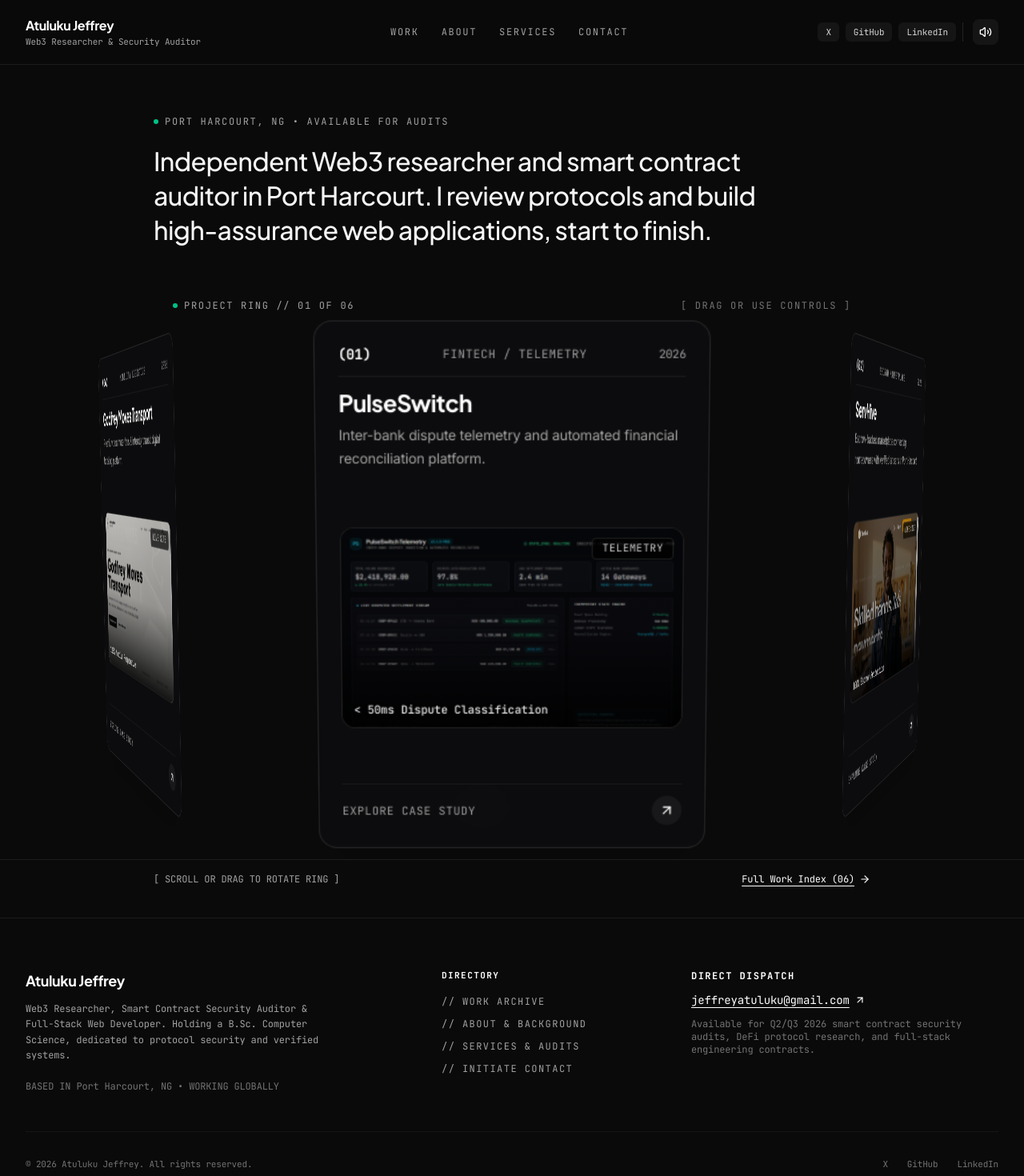
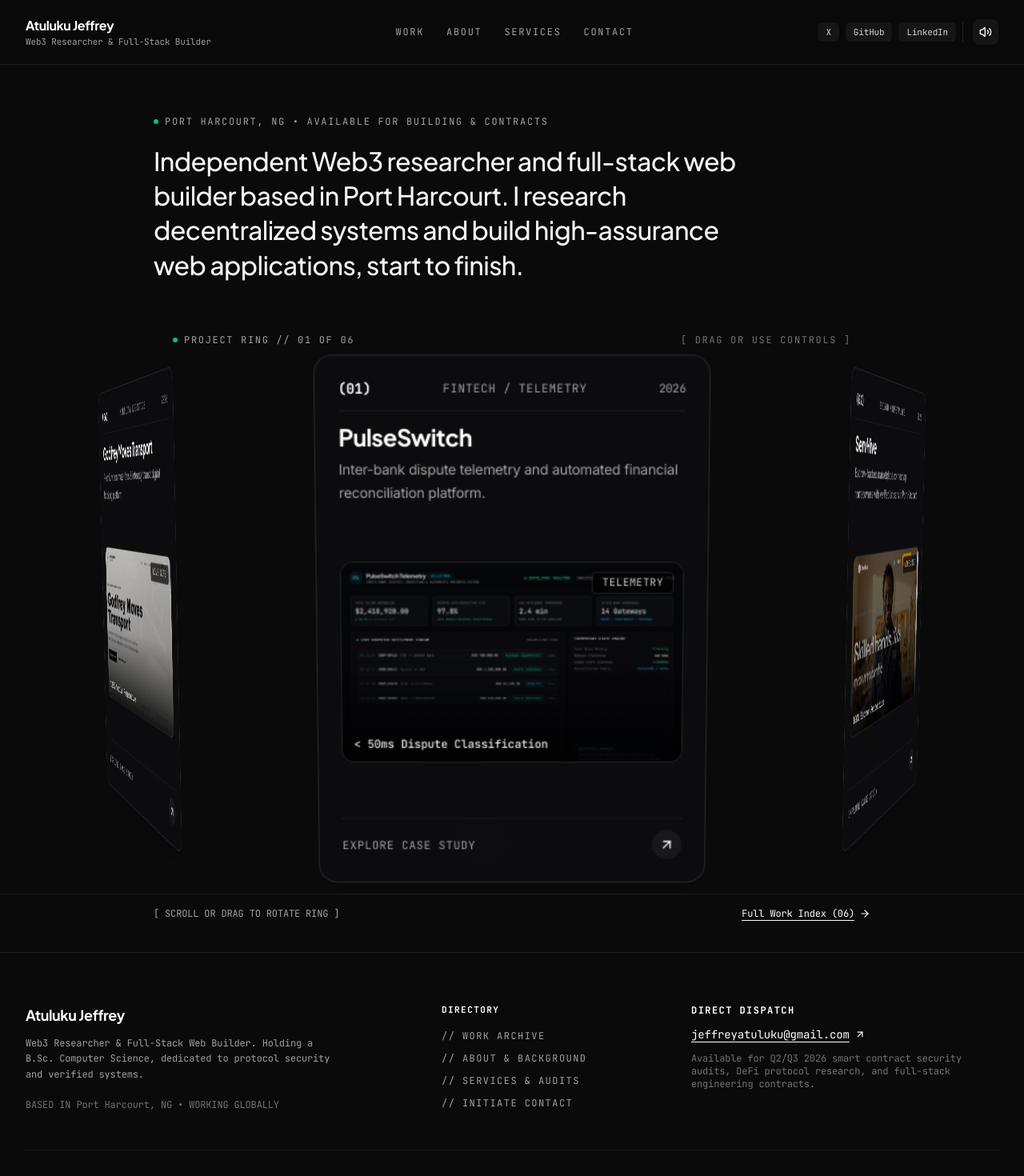
Before and after one commit to Jeffrey978/portfolio, a Next.js app: page / in a window 1280 px wide. Shown: the top 1470 px of the page at 80% size. Built offline with nearby package versions, Linux system fonts and the light colour scheme.

Commit message:
feat: emphasize full-stack web builder across headline, header, and profile

```diff
--- a/src/app/layout.tsx
+++ b/src/app/layout.tsx
@@ -28,15 +28,16 @@ const jetBrainsMono = JetBrains_Mono({
 });
 
 export const metadata: Metadata = {
-  title: "Jeffrey // Web3 Researcher, Security Auditor & Full-Stack Engineer",
+  title: "Atuluku Jeffrey // Web3 Researcher & Full-Stack Builder",
   description:
-    "Portfolio of Jeffrey (B.Sc. Computer Science) — Independent Web3 researcher, smart contract security auditor, and full-stack web developer based in Port Harcourt, Nigeria. Creator of PulseSwitch, ServHive, and decentralized AI automation engines.",
+    "Portfolio of Atuluku Jeffrey (B.Sc. Computer Science) — Independent Web3 researcher and full-stack web builder based in Port Harcourt, Nigeria. Creator of PulseSwitch, ServHive, and decentralized AI automation engines.",
   keywords: [
+    "Atuluku Jeffrey",
     "Jeffrey",
-    "Atuluku Jeffrey",
-    "Smart Contract Security Auditor",
     "Web3 Researcher",
+    "Full-Stack Web Builder",
     "Full-Stack Web Developer",
+    "Smart Contract Security",
     "PulseSwitch",
     "ServHive",
     "Port Harcourt",
@@ -47,8 +48,8 @@ export const metadata: Metadata = {
   ],
   authors: [{ name: "Atuluku Jeffrey", url: "https://github.com/Jeffrey978" }],
   openGraph: {
-    title: "Jeffrey // Web3 Researcher & Smart Contract Security Auditor",
-    description: "High-assurance protocol audits, Web3 research, and full-stack software architectures.",
+    title: "Atuluku Jeffrey // Web3 Researcher & Full-Stack Builder",
+    description: "High-assurance web applications, decentralized protocol research, and full-stack software architectures.",
     type: "website",
   },
 };
--- a/src/app/page.tsx
+++ b/src/app/page.tsx
@@ -15,7 +15,7 @@ export default function HomePage() {
           {/* Subtle Live Status Pill */}
           <div className="inline-flex items-center gap-2 text-xs font-mono text-neutral-400 mb-5">
             <span className="w-1.5 h-1.5 rounded-full bg-emerald-400 animate-pulse" />
-            <span className="uppercase tracking-[0.14em]">PORT HARCOURT, NG &bull; AVAILABLE FOR AUDITS</span>
+            <span className="uppercase tracking-[0.14em]">PORT HARCOURT, NG &bull; AVAILABLE FOR BUILDING &amp; CONTRACTS</span>
           </div>
 
           {/* Understated, Airy 2-Line Headline */}
--- a/src/components/layout/site-header.tsx
+++ b/src/components/layout/site-header.tsx
@@ -40,7 +40,7 @@ export function SiteHeader() {
               {PROFILE.fullName}
             </span>
             <span className="text-[11px] font-mono text-neutral-400 truncate hidden md:inline">
-              Web3 Researcher &amp; Security Auditor
+              Web3 Researcher &amp; Full-Stack Builder
             </span>
           </Link>
         </div>
--- a/src/lib/projects.ts
+++ b/src/lib/projects.ts
@@ -214,7 +214,7 @@ export const CASE_STUDIES: CaseStudy[] = [
 export const PROFILE = {
   name: "Jeffrey",
   fullName: "Atuluku Jeffrey",
-  role: "Web3 Researcher, Smart Contract Security Auditor & Full-Stack Web Developer",
+  role: "Web3 Researcher & Full-Stack Web Builder",
   degree: "B.Sc. Computer Science",
   location: "Port Harcourt, NG",
   timeZone: "Africa/Lagos",
@@ -225,9 +225,9 @@ export const PROFILE = {
     linkedin: "https://linkedin.com/in/jeffreyatuluku",
   },
   introStatement:
-    "Independent Web3 researcher and smart contract auditor in Port Harcourt. I review protocols and build high-assurance web applications, start to finish.",
+    "Independent Web3 researcher and full-stack web builder based in Port Harcourt. I research decentralized systems and build high-assurance web applications, start to finish.",
   aboutStatement:
-    "I’m Atuluku Jeffrey — Computer Scientist, Web3 researcher and smart contract security auditor. I spend my days analyzing EVM bytecode, dissecting consensus mechanisms, and building web products that can't be tricked.",
+    "I’m Atuluku Jeffrey — Computer Scientist, Web3 researcher and full-stack web builder. I spend my days building high-assurance web products, analyzing decentralized protocols, and engineering systems that can't be tricked.",
   experience: [
     {
       year: "2024—Now",
```
